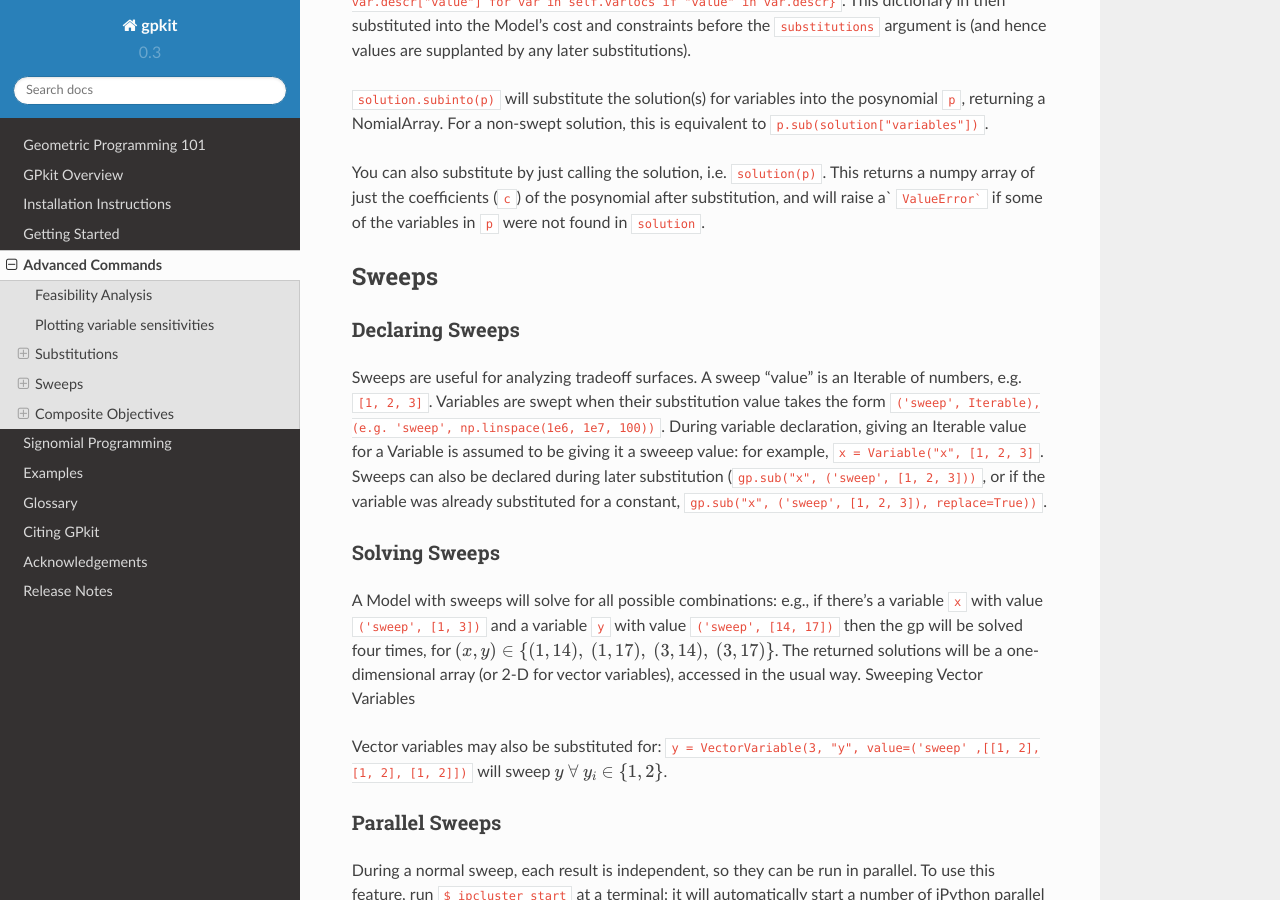
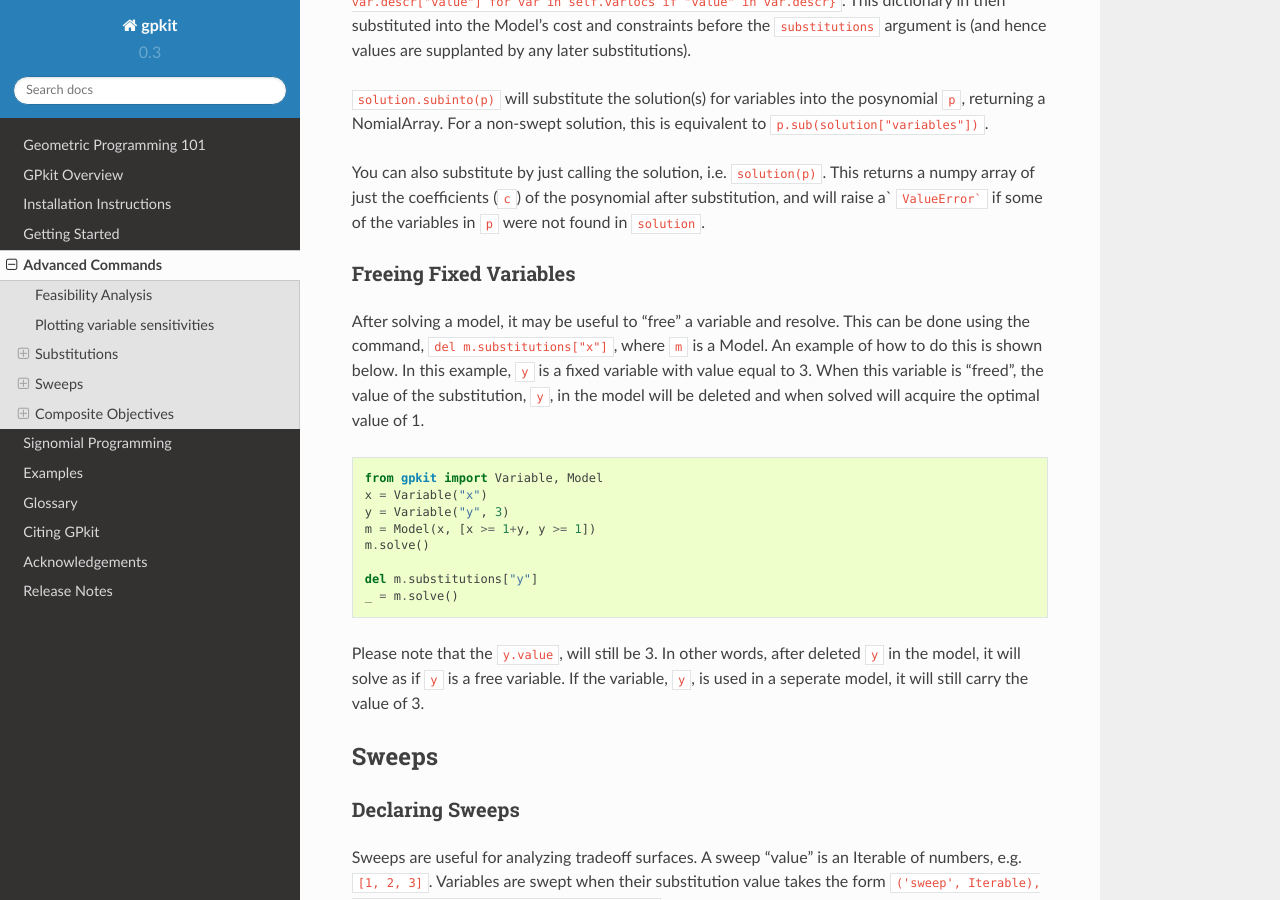
Before and after one commit to convexengineering/gpkit, a Sphinx documentation site: the page built from docs/source/advancedcommands.rst, in a window 1280 px wide and 900 px high, scrolled down 3177 px. Built offline with Sphinx 7.4.7 and the Read the Docs theme 2.0.0, drawn with Linux system fonts in a browser that asks for light colours.

Commit message:
document freeing fixed vars with example

```diff
--- a/docs/source/advancedcommands.rst
+++ b/docs/source/advancedcommands.rst
@@ -133,6 +133,24 @@ You can also substitute by just calling the solution, i.e. ``solution(p)``. This
 
 .. _Sweeps:
 
+Freeing Fixed Variables
+-----------------------
+
+After solving a model, it may be useful to "free" a variable and resolve.  This can be done using the command, ``del m.substitutions["x"]``, where ``m`` is a Model.  An example of how to do this is shown below. In this example, ``y`` is a fixed variable with value equal to 3.  When this variable is "freed", the value of the substitution, ``y``, in the model will be deleted and when solved will acquire the optimal value of 1.
+
+.. code-block:: python
+
+    from gpkit import Variable, Model
+    x = Variable("x")
+    y = Variable("y", 3)
+    m = Model(x, [x >= 1+y, y >= 1])
+    m.solve()
+
+    del m.substitutions["y"]
+    _ = m.solve()
+
+Please note that the ``y.value``, will still be 3.  In other words, after deleted ``y`` in the model, it will solve as if ``y`` is a free variable. If the variable, ``y``, is used in a seperate model, it will still carry the value of 3.
+
 Sweeps
 ======
 
```
